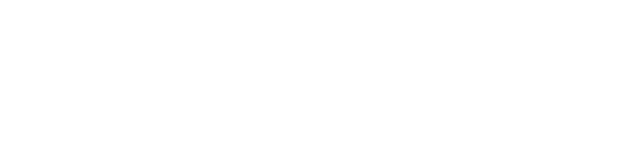
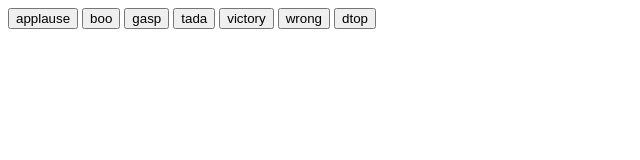
Before and after one commit to acciojob/Soundbar-shams220, a website: page main.html in a window 1280 px wide. Shown: the whole page, without its empty margins (0-640 px from the left). Drawn offline with Linux system fonts and the light colour scheme.

Commit message:
created a submission

```diff
--- a/main.html
+++ b/main.html
@@ -8,6 +8,17 @@
 
 <body>
 	<!-- the entire body must be written by student -->
+	<div class="main" id="buttons">
+		<button class="btn" id="btn">applause</button>
+		<button class="btn" id="btn">boo</button>
+		<button class="btn" id="btn">gasp</button>
+		<button class="btn" id="btn">tada</button>
+		<button class="btn" id="btn">victory</button>
+		<button class="btn" id="btn">wrong</button>
+		<button class="btn" id="btn">dtop</button>
+
+
+	</div>
     <script type="text/javascript" src="./script.js">
 </script>
 
```
